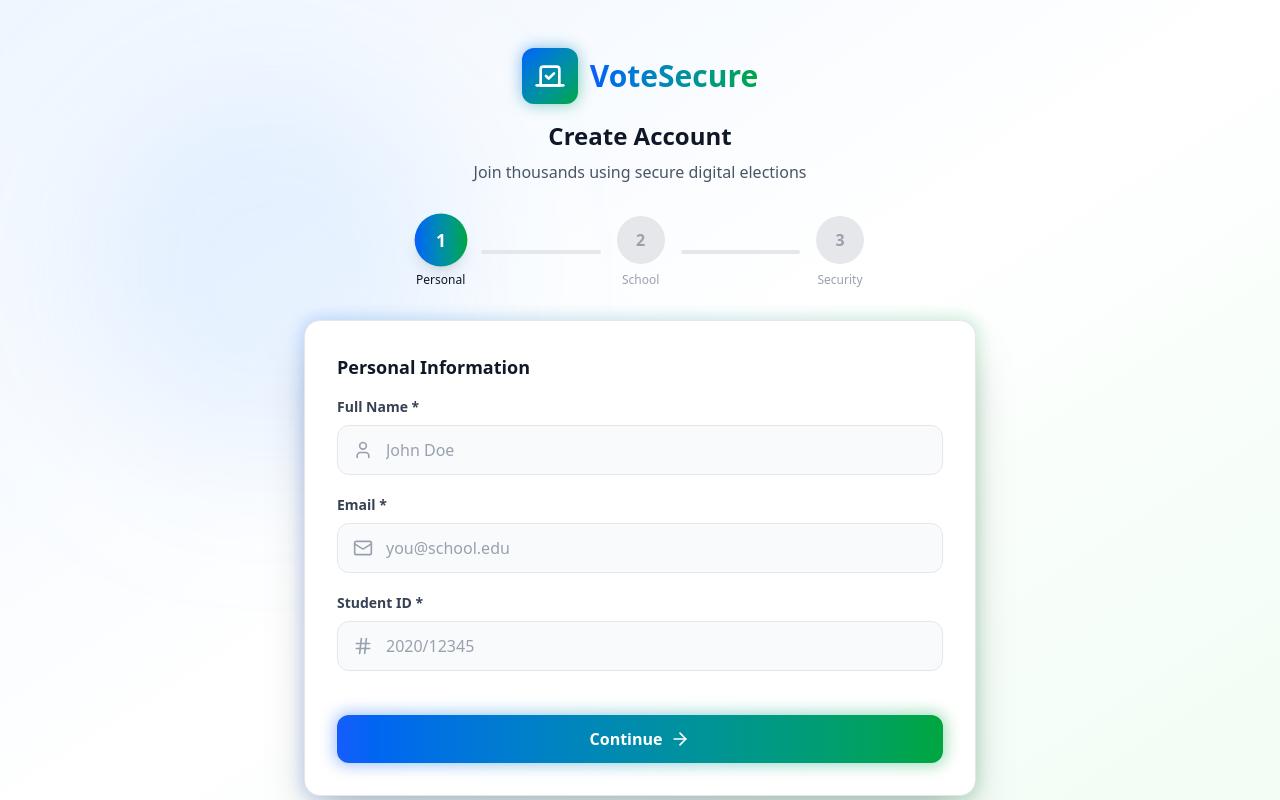
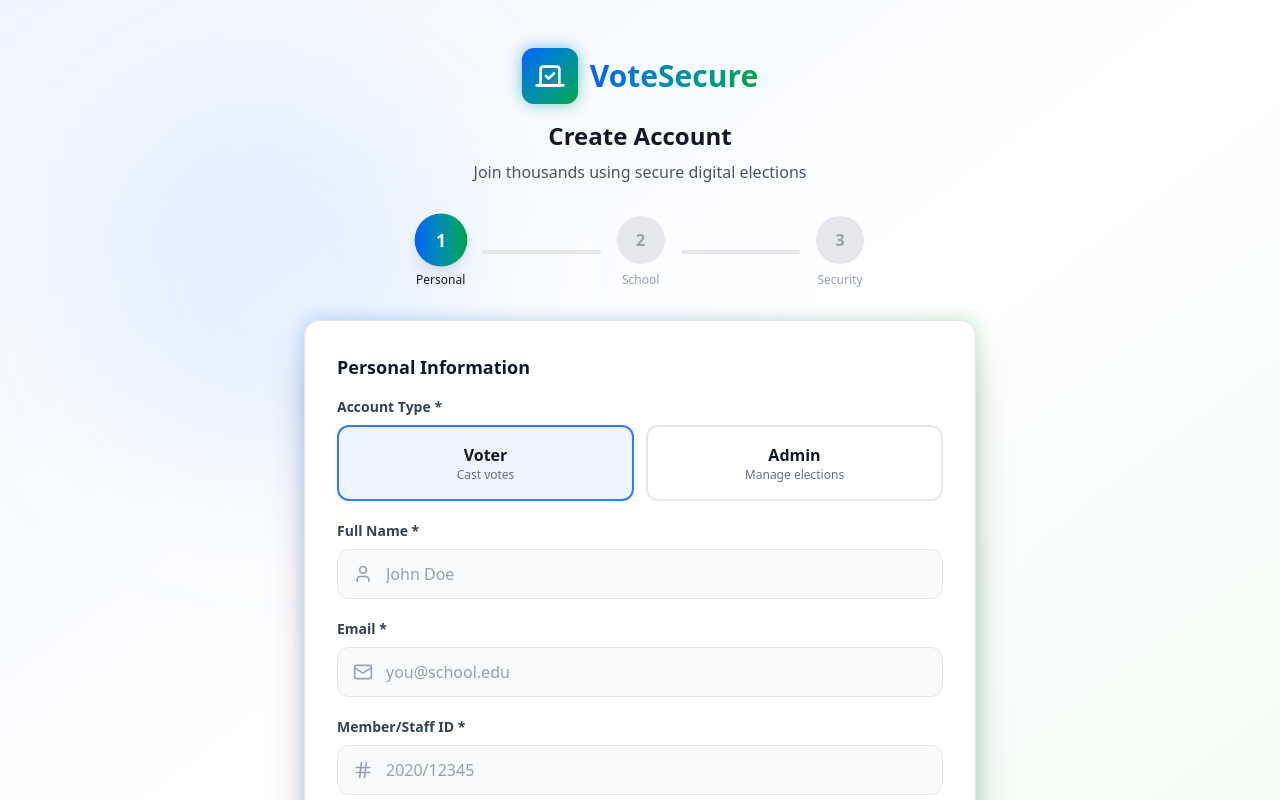
Before and after one commit to Bejide-123/VoteSecure, a React (Vite) app: page /register in a window 1280 px wide. Shown: the top 800 px of the page. Built offline with nearby package versions, Linux system fonts and the light colour scheme.

Commit message:
fixed routing system by creating vercel.json

```diff
--- a/src/Context/RegisterContext.tsx
+++ b/src/Context/RegisterContext.tsx
@@ -2,22 +2,26 @@ import { useState, createContext, useContext, useRef } from "react";
 import type { ReactNode } from "react";
 
 interface RegistrationFormData {
+  userType: 'voter' | 'admin';  // ✅ NEW: User type selection
   fullName: string;
   email: string;
-  studentId: string;
-  school: string;
+  memberId: string;  // ✅ CHANGED: from studentId to memberId (more generic)
+  organization: string;  // ✅ CHANGED: from school to organization
   department: string;
+  position: string;  // ✅ NEW: Position/role (required for admins)
   password: string;
   confirmPassword: string;
   agreeToTerms: boolean;
 }
 
 interface FormErrors {
+  userType?: string;  // ✅ NEW
   fullName?: string;
   email?: string;
-  studentId?: string;
-  school?: string;
+  memberId?: string;  // ✅ CHANGED
+  organization?: string;  // ✅ CHANGED
   department?: string;
+  position?: string;  // ✅ NEW
   password?: string;
   confirmPassword?: string;
   agreeToTerms?: string;
@@ -56,7 +60,6 @@ interface RegisterContextType {
   handleChange: (e: React.ChangeEvent<HTMLInputElement | HTMLSelectElement>) => void;
   handleSubmit: () => Promise<void>;
 
-  // 👇 Added fields
   currentStep: number;
   setCurrentStep: React.Dispatch<React.SetStateAction<number>>;
 
@@ -68,7 +71,6 @@ interface RegisterContextType {
   validateStep: (step: number) => boolean;
 }
 
-
 interface RegisterProviderProps {
   children: ReactNode;
 }
@@ -77,15 +79,18 @@ const RegisterContext = createContext<RegisterContextType | undefined>(undefined
 
 export const RegisterProvider = ({ children }: RegisterProviderProps) => {
   const [formData, setFormData] = useState<RegistrationFormData>({
+    userType: 'voter',  // ✅ NEW: Default to voter
     fullName: '',
     email: '',
-        studentId: '',
-        school: '',
+    memberId: '',  // ✅ CHANGED
+    organization: '',  // ✅ CHANGED
     department: '',
+    position: '',  // ✅ NEW
     password: '',
     confirmPassword: '',
     agreeToTerms: false
   });
+
   const [successMessage, setSuccessMessage] = useState<string>('');
   const [showPassword, setShowPassword] = useState(false);
   const [showConfirmPassword, setShowConfirmPassword] = useState(false);
@@ -119,26 +124,41 @@ export const RegisterProvider = ({ children }: RegisterProviderProps) => {
     const newErrors: FormErrors = {};
 
     if (step === 1) {
+      // ✅ NEW: Validate user type
+      if (!formData.userType) {
+        newErrors.userType = 'Please select account type';
+      }
+
       if (!formData.fullName.trim()) {
         newErrors.fullName = 'Full name is required';
+      } else if (formData.fullName.trim().length < 3) {
+        newErrors.fullName = 'Name must be at least 3 characters';
       }
+
       if (!formData.email) {
         newErrors.email = 'Email is required';
       } else if (!/^[^\s@]+@[^\s@]+\.[^\s@]+$/.test(formData.email)) {
         newErrors.email = 'Please enter a valid email';
       }
-              if (!formData.studentId.trim()) {
-                newErrors.studentId = 'Student ID is required';
+
+      // ✅ CHANGED: memberId instead of studentId
+      if (!formData.memberId.trim()) {
+        newErrors.memberId = 'Member/Staff ID is required';
       }
     }
 
     if (step === 2) {
-              if (!formData.school.trim()) {
-                newErrors.school = 'School is required';
+      // ✅ CHANGED: organization instead of school
+      if (!formData.organization.trim()) {
+        newErrors.organization = 'Organization name is required';
       }
-              if (!formData.department.trim()) {
-                newErrors.department = 'Department is required';
+
+      // ✅ NEW: Position required for admins
+      if (formData.userType === 'admin' && !formData.position.trim()) {
+        newErrors.position = 'Position/Role is required for admins';
       }
+
+      // Department is optional now (not all organizations have departments)
     }
 
     if (step === 3) {
@@ -146,15 +166,22 @@ export const RegisterProvider = ({ children }: RegisterProviderProps) => {
         newErrors.password = 'Password is required';
       } else if (formData.password.length < 8) {
         newErrors.password = 'Password must be at least 8 characters';
+      } else if (passwordStrength.score < 3) {
+        newErrors.password = 'Please use a stronger password';
       }
-              if (formData.password !== formData.confirmPassword) {
+
+      if (!formData.confirmPassword) {
+        newErrors.confirmPassword = 'Please confirm your password';
+      } else if (formData.password !== formData.confirmPassword) {
         newErrors.confirmPassword = 'Passwords do not match';
       }
+
       if (!formData.agreeToTerms) {
         newErrors.agreeToTerms = 'You must agree to the terms';
       }
+
       if (!selfieImage) {
-                newErrors.selfie = 'Selfie is required';
+        newErrors.selfie = 'Selfie is required for verification';
       }
     }
 
@@ -168,10 +195,12 @@ export const RegisterProvider = ({ children }: RegisterProviderProps) => {
     const value = (target instanceof HTMLInputElement && target.type === 'checkbox')
       ? (target as HTMLInputElement).checked
       : target.value;
+
     setFormData(prev => ({
       ...prev,
       [name]: value
     }));
+
     if (errors[name as keyof FormErrors]) {
       setErrors(prev => ({ ...prev, [name]: undefined }));
     }
@@ -200,12 +229,20 @@ export const RegisterProvider = ({ children }: RegisterProviderProps) => {
   const handleSubmit = async () => {
     if (!validateStep(3)) return;
     setIsLoading(true);
+
     try {
+      // Simulate API call
       await new Promise(resolve => setTimeout(resolve, 2000));
-              alert('Registration successful! Check your email.');
+
+      console.log('Registration Data:', {
+        ...formData,
+        selfieImage: selfieImage ? 'Image uploaded' : 'No image'
+      });
+
+      alert(`✅ ${formData.userType === 'admin' ? 'Admin' : 'Voter'} registration successful! Check your email.`);
       setSuccessMessage('Registration successful! Check your email.');
     } catch (error) {
-              setErrors({ general: 'Registration failed' });
+      setErrors({ general: 'Registration failed. Please try again.' });
     } finally {
       setIsLoading(false);
     }
@@ -236,6 +273,7 @@ export const RegisterProvider = ({ children }: RegisterProviderProps) => {
     fileInputRef,
     validateStep
   };
+
   return (
     <RegisterContext.Provider value={value}>{children}</RegisterContext.Provider>
   );
--- a/src/Pages/Register.tsx
+++ b/src/Pages/Register.tsx
@@ -103,6 +103,37 @@ const RegistrationPage: React.FC = () => {
                 <h3 className="text-lg font-bold text-gray-900 dark:text-white mb-4">Personal Information</h3>
 
                 <div>
+                  <label className="block text-sm font-semibold text-gray-700 dark:text-gray-300 mb-2">Account Type *</label>
+                  <div className="grid grid-cols-2 gap-3">
+                    <button
+                      type="button"
+                      onClick={() => handleChange({ target: { name: 'userType', value: 'voter' } } as any)}
+                      className={`p-4 rounded-xl border-2 transition-all ${
+                        formData.userType === 'voter'
+                          ? 'border-blue-500 bg-blue-50 dark:bg-blue-950/30'
+                          : 'border-gray-200 dark:border-gray-700 hover:border-gray-300'
+                      }`}
+                    >
+                      <div className="font-bold text-gray-900 dark:text-white">Voter</div>
+                      <div className="text-xs text-gray-500 dark:text-gray-400">Cast votes</div>
+                    </button>
+                    <button
+                      type="button"
+                      onClick={() => handleChange({ target: { name: 'userType', value: 'admin' } } as any)}
+                      className={`p-4 rounded-xl border-2 transition-all ${
+                        formData.userType === 'admin'
+                          ? 'border-blue-500 bg-blue-50 dark:bg-blue-950/30'
+                          : 'border-gray-200 dark:border-gray-700 hover:border-gray-300'
+                      }`}
+                    >
+                      <div className="font-bold text-gray-900 dark:text-white">Admin</div>
+                      <div className="text-xs text-gray-500 dark:text-gray-400">Manage elections</div>
+                    </button>
+                  </div>
+                  {errors.userType && <p className="mt-2 text-sm text-red-600 dark:text-red-400 flex items-center gap-1"><AlertCircle className="w-4 h-4" />{errors.userType}</p>}
+                </div>
+
+                <div>
                   <label className="block text-sm font-semibold text-gray-700 dark:text-gray-300 mb-2">Full Name *</label>
                   <div className="relative">
                     <User className="absolute left-4 top-1/2 -translate-y-1/2 w-5 h-5 text-gray-400" />
@@ -127,15 +158,15 @@ const RegistrationPage: React.FC = () => {
                 </div>
 
                 <div>
-                  <label className="block text-sm font-semibold text-gray-700 dark:text-gray-300 mb-2">Student ID *</label>
+                  <label className="block text-sm font-semibold text-gray-700 dark:text-gray-300 mb-2">Member/Staff ID *</label>
                   <div className="relative">
                     <Hash className="absolute left-4 top-1/2 -translate-y-1/2 w-5 h-5 text-gray-400" />
-                    <input type="text" name="studentId" value={formData.studentId} onChange={handleChange} placeholder="2020/12345"
+                    <input type="text" name="memberId" value={formData.memberId} onChange={handleChange} placeholder="2020/12345"
                       className={`w-full pl-12 pr-4 py-3 rounded-xl border bg-gray-50 dark:bg-gray-800 text-gray-900 dark:text-white placeholder-gray-400 focus:outline-none focus:ring-2 ${
-                        errors.studentId ? 'border-red-300 focus:ring-red-500' : 'border-gray-200 dark:border-gray-700 focus:ring-blue-500'
+                        errors.memberId ? 'border-red-300 focus:ring-red-500' : 'border-gray-200 dark:border-gray-700 focus:ring-blue-500'
                       }`} />
                   </div>
-                  {errors.studentId && <p className="mt-2 text-sm text-red-600 dark:text-red-400 flex items-center gap-1"><AlertCircle className="w-4 h-4" />{errors.studentId}</p>}
+                  {errors.memberId && <p className="mt-2 text-sm text-red-600 dark:text-red-400 flex items-center gap-1"><AlertCircle className="w-4 h-4" />{errors.memberId}</p>}
                 </div>
 
                 <button onClick={() => validateStep(1) && setCurrentStep(2)} className="group relative w-full mt-6">
@@ -149,22 +180,22 @@ const RegistrationPage: React.FC = () => {
 
             {currentStep === 2 && (
               <div className="space-y-5">
-                <h3 className="text-lg font-bold text-gray-900 dark:text-white mb-4">School Information</h3>
+                <h3 className="text-lg font-bold text-gray-900 dark:text-white mb-4">Organization Information</h3>
 
                 <div>
-                  <label className="block text-sm font-semibold text-gray-700 dark:text-gray-300 mb-2">School *</label>
+                  <label className="block text-sm font-semibold text-gray-700 dark:text-gray-300 mb-2">Organization *</label>
                   <div className="relative">
                     <Building2 className="absolute left-4 top-1/2 -translate-y-1/2 w-5 h-5 text-gray-400" />
-                    <input type="text" name="school" value={formData.school} onChange={handleChange} placeholder="University of Lagos"
+                    <input type="text" name="organization" value={formData.organization} onChange={handleChange} placeholder="University of Lagos"
                       className={`w-full pl-12 pr-4 py-3 rounded-xl border bg-gray-50 dark:bg-gray-800 text-gray-900 dark:text-white placeholder-gray-400 focus:outline-none focus:ring-2 ${
-                        errors.school ? 'border-red-300 focus:ring-red-500' : 'border-gray-200 dark:border-gray-700 focus:ring-blue-500'
+                        errors.organization ? 'border-red-300 focus:ring-red-500' : 'border-gray-200 dark:border-gray-700 focus:ring-blue-500'
                       }`} />
                   </div>
-                  {errors.school && <p className="mt-2 text-sm text-red-600 dark:text-red-400 flex items-center gap-1"><AlertCircle className="w-4 h-4" />{errors.school}</p>}
+                  {errors.organization && <p className="mt-2 text-sm text-red-600 dark:text-red-400 flex items-center gap-1"><AlertCircle className="w-4 h-4" />{errors.organization}</p>}
                 </div>
 
                 <div>
-                  <label className="block text-sm font-semibold text-gray-700 dark:text-gray-300 mb-2">Department *</label>
+                  <label className="block text-sm font-semibold text-gray-700 dark:text-gray-300 mb-2">Department</label>
                   <div className="relative">
                     <Building2 className="absolute left-4 top-1/2 -translate-y-1/2 w-5 h-5 text-gray-400" />
                     <input type="text" name="department" value={formData.department} onChange={handleChange} placeholder="Computer Science"
@@ -174,6 +205,20 @@ const RegistrationPage: React.FC = () => {
                   </div>
                   {errors.department && <p className="mt-2 text-sm text-red-600 dark:text-red-400 flex items-center gap-1"><AlertCircle className="w-4 h-4" />{errors.department}</p>}
                 </div>
+
+                {formData.userType === 'admin' && (
+                  <div>
+                    <label className="block text-sm font-semibold text-gray-700 dark:text-gray-300 mb-2">Position/Role *</label>
+                    <div className="relative">
+                      <User className="absolute left-4 top-1/2 -translate-y-1/2 w-5 h-5 text-gray-400" />
+                      <input type="text" name="position" value={formData.position} onChange={handleChange} placeholder="Electoral Officer"
+                        className={`w-full pl-12 pr-4 py-3 rounded-xl border bg-gray-50 dark:bg-gray-800 text-gray-900 dark:text-white placeholder-gray-400 focus:outline-none focus:ring-2 ${
+                          errors.position ? 'border-red-300 focus:ring-red-500' : 'border-gray-200 dark:border-gray-700 focus:ring-blue-500'
+                        }`} />
+                    </div>
+                    {errors.position && <p className="mt-2 text-sm text-red-600 dark:text-red-400 flex items-center gap-1"><AlertCircle className="w-4 h-4" />{errors.position}</p>}
+                  </div>
+                )}
 
                 <div className="flex gap-3 mt-6">
                   <button onClick={() => setCurrentStep(1)} className="flex-1 border-2 border-gray-300 dark:border-gray-700 text-gray-700 dark:text-gray-300 py-3 rounded-xl font-bold hover:border-blue-500 transition">Back</button>
```
Also changed, not shown: vercel.json (added). Lines whose indentation alone changed are shown as unchanged.
